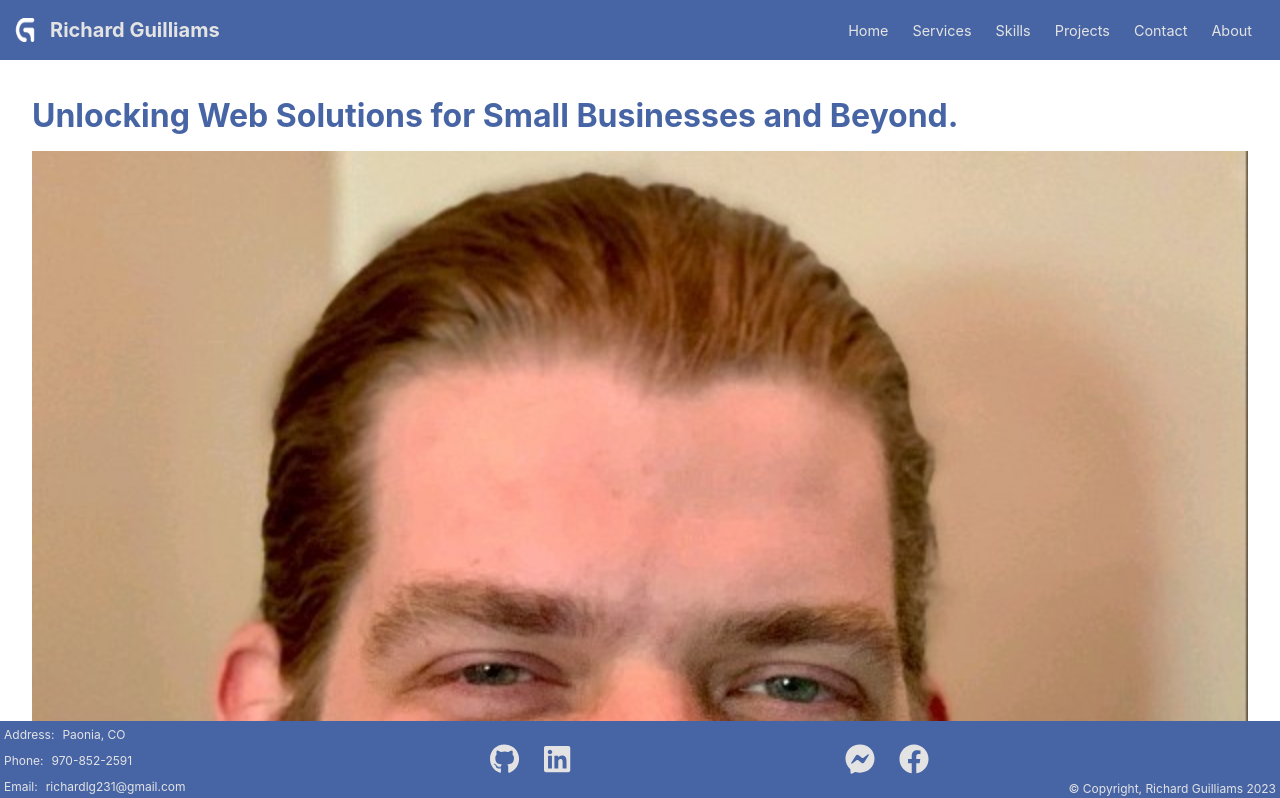
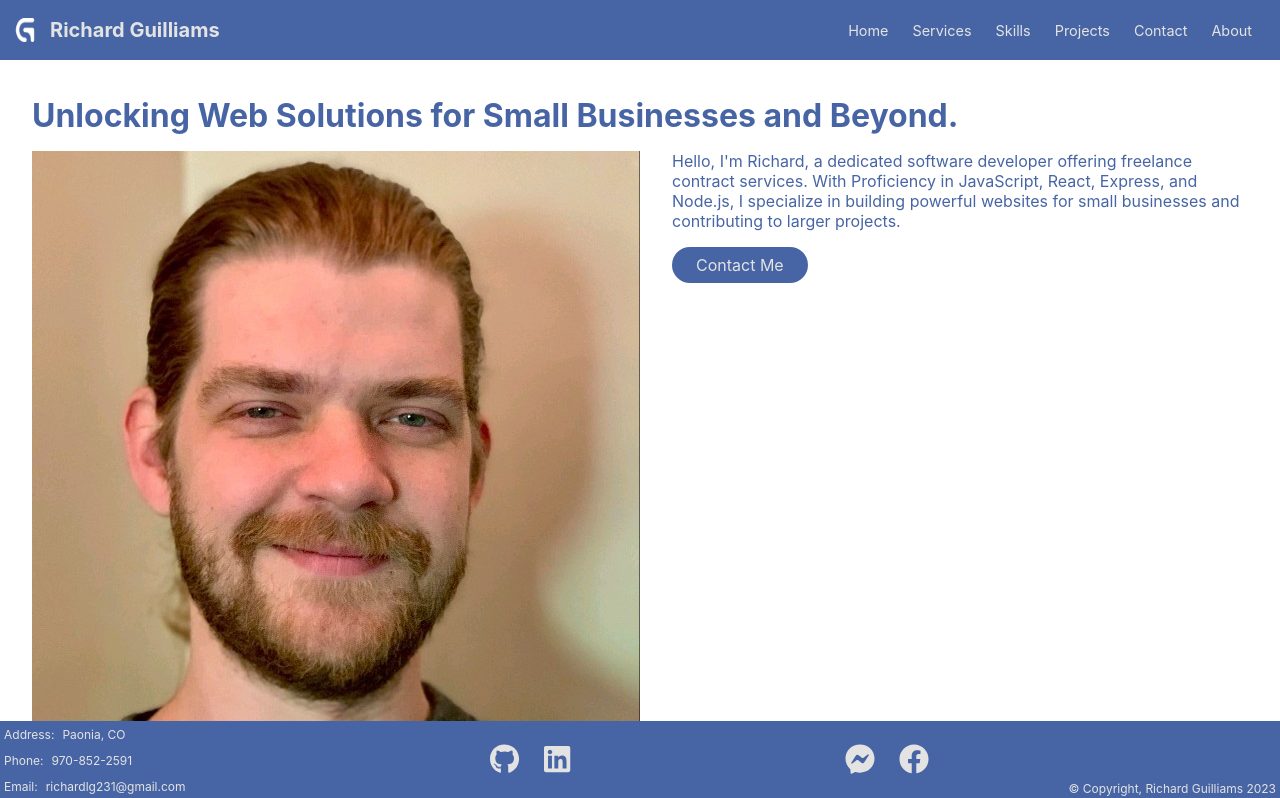
Before and after one commit to RichardGuilliams/richard-guilliams-development, a Next.js app: page / in a window 1280 px wide. Shown: the top 798 px of the page. Built offline with nearby package versions, Linux system fonts and the light colour scheme.

Commit message:
Complete Site v1

```diff
--- a/pages/index.js
+++ b/pages/index.js
@@ -29,7 +29,7 @@ function HeroSection() {
       <h2 className={`slide-right ${isAnimated ? 'slide-in' : ''}`}>
         Unlocking Web Solutions for Small Businesses and Beyond.
       </h2>
-      <div>
+      <div className={`hero-container`}>
         <Image
           width={100}
           height={100}
--- a/styles/styles.css
+++ b/styles/styles.css
@@ -434,6 +434,31 @@ footer > ul > li > a{
 }
 
 @media all and (min-width: 500px){
+  .hero > div > img{
+    margin: auto;
+    margin-right: 2rem;
+    flex: 1;
+    object-fit: cover;
+  }
+
+  .hero > div > div{
+    flex: 2;
+  }
+
+  .button_2{
+    align-self: flex-end;
+  }
+
+  .hero-container{
+    display: flex;
+  }
+
+  .card-skill{
+    width: 35%;
+    border-radius: 5PX;
+    text-align: center;
+  }
+
   footer > ul:nth-child(2), footer > ul:nth-child(3){
     display: flex;
     align-items: center;
@@ -448,12 +473,6 @@ footer > ul > li > a{
     font-size: .75rem;
     color: var(--link-color)
   }
-
-  .card-skill{
-    width: 35%;
-    border-radius: 5PX;
-    text-align: center;
-  }
 }
 
 @media all and (min-width: 800px){
```
Also changed, not shown: pages/skills.js (+18 -11 lines).
